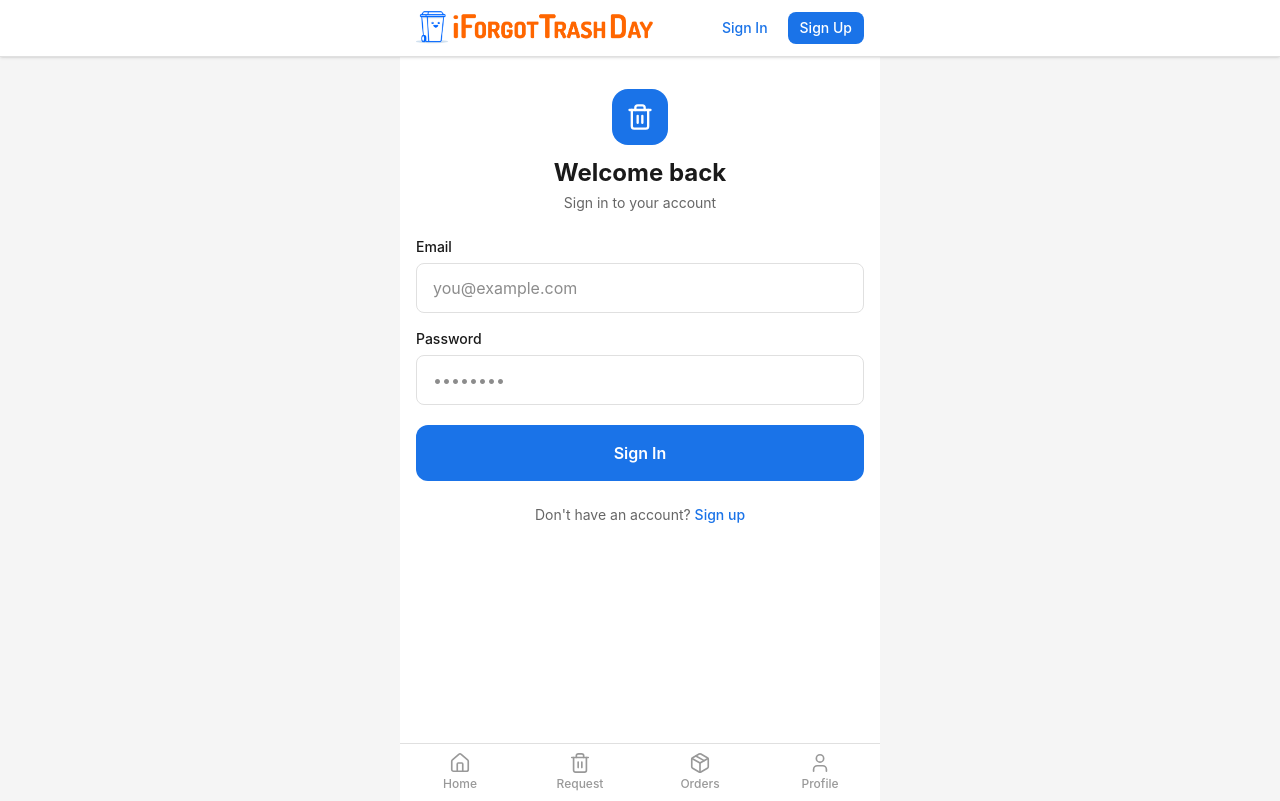
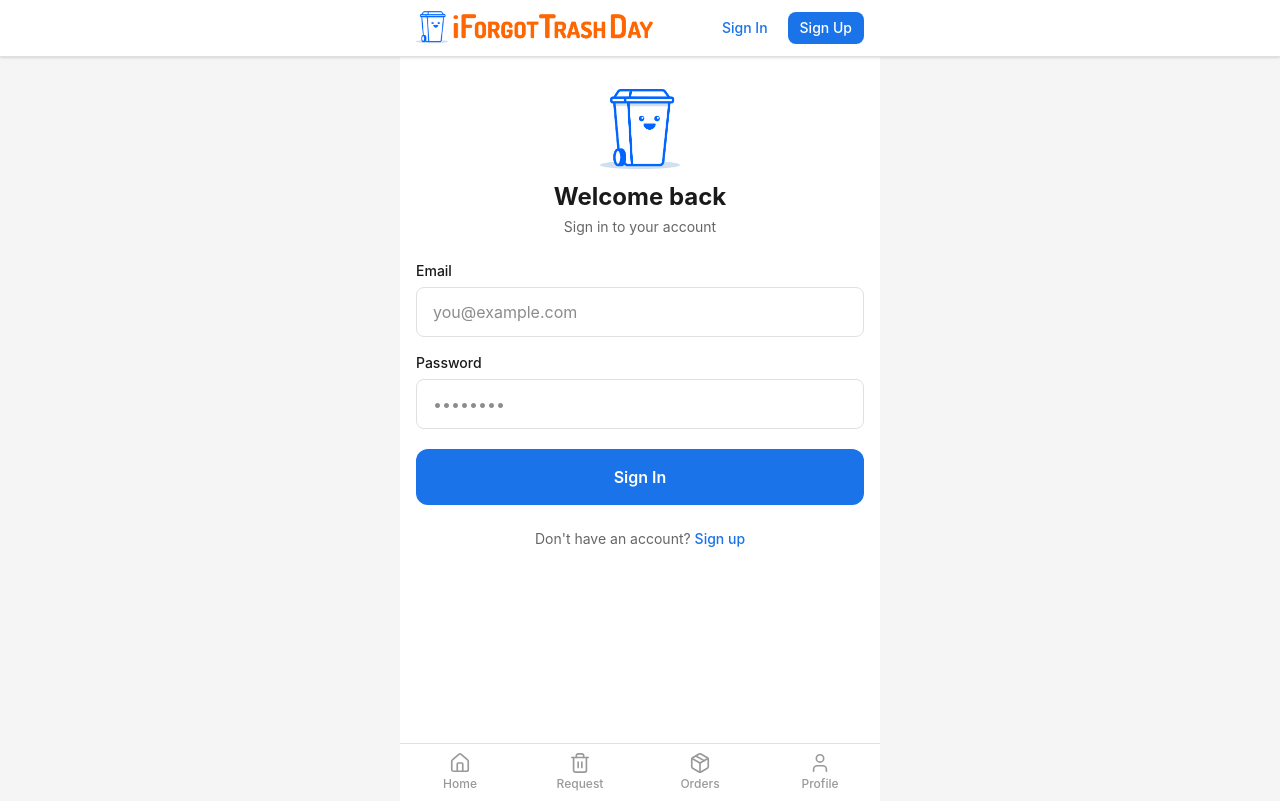
Before and after one commit to iforgottrashday/iftd-order, a React (Vite) app: page /sign-in in a window 1280 px wide. Built offline with nearby package versions, Linux system fonts and the light colour scheme; no server answers.

Commit message:
Replace generic icon with branded mascot on sign in/up pages

```diff
--- a/src/pages/SignInPage.tsx
+++ b/src/pages/SignInPage.tsx
@@ -1,7 +1,6 @@
 import { useState, type FormEvent } from 'react'
 import { Link, useNavigate, useLocation } from 'react-router-dom'
 import { supabase } from '@/lib/supabase'
-import { Trash2 } from 'lucide-react'
 
 export default function SignInPage() {
   const navigate = useNavigate()
@@ -33,9 +32,7 @@ export default function SignInPage() {
     <div className="px-4 py-8 flex flex-col gap-6">
       {/* Header */}
       <div className="flex flex-col items-center gap-3 text-center">
-        <div className="w-14 h-14 bg-[#1A73E8] rounded-2xl flex items-center justify-center">
-          <Trash2 size={28} className="text-white" />
-        </div>
+        <img src="/logo-icon.png" alt="iForgotTrashDay" className="w-20 h-20 object-contain" />
         <div>
           <h1 className="text-2xl font-bold text-[#1A1A1A]">Welcome back</h1>
           <p className="text-[#666666] text-sm mt-1">Sign in to your account</p>
--- a/src/pages/SignUpPage.tsx
+++ b/src/pages/SignUpPage.tsx
@@ -1,7 +1,6 @@
 import { useState, type FormEvent } from 'react'
 import { Link, useNavigate } from 'react-router-dom'
 import { supabase } from '@/lib/supabase'
-import { Trash2 } from 'lucide-react'
 
 export default function SignUpPage() {
   const navigate = useNavigate()
@@ -58,9 +57,7 @@ export default function SignUpPage() {
     <div className="px-4 py-8 flex flex-col gap-6">
       {/* Header */}
       <div className="flex flex-col items-center gap-3 text-center">
-        <div className="w-14 h-14 bg-[#1A73E8] rounded-2xl flex items-center justify-center">
-          <Trash2 size={28} className="text-white" />
-        </div>
+        <img src="/logo-icon.png" alt="iForgotTrashDay" className="w-20 h-20 object-contain" />
         <div>
           <h1 className="text-2xl font-bold text-[#1A1A1A]">Create an account</h1>
           <p className="text-[#666666] text-sm mt-1">Get started in seconds</p>
```
